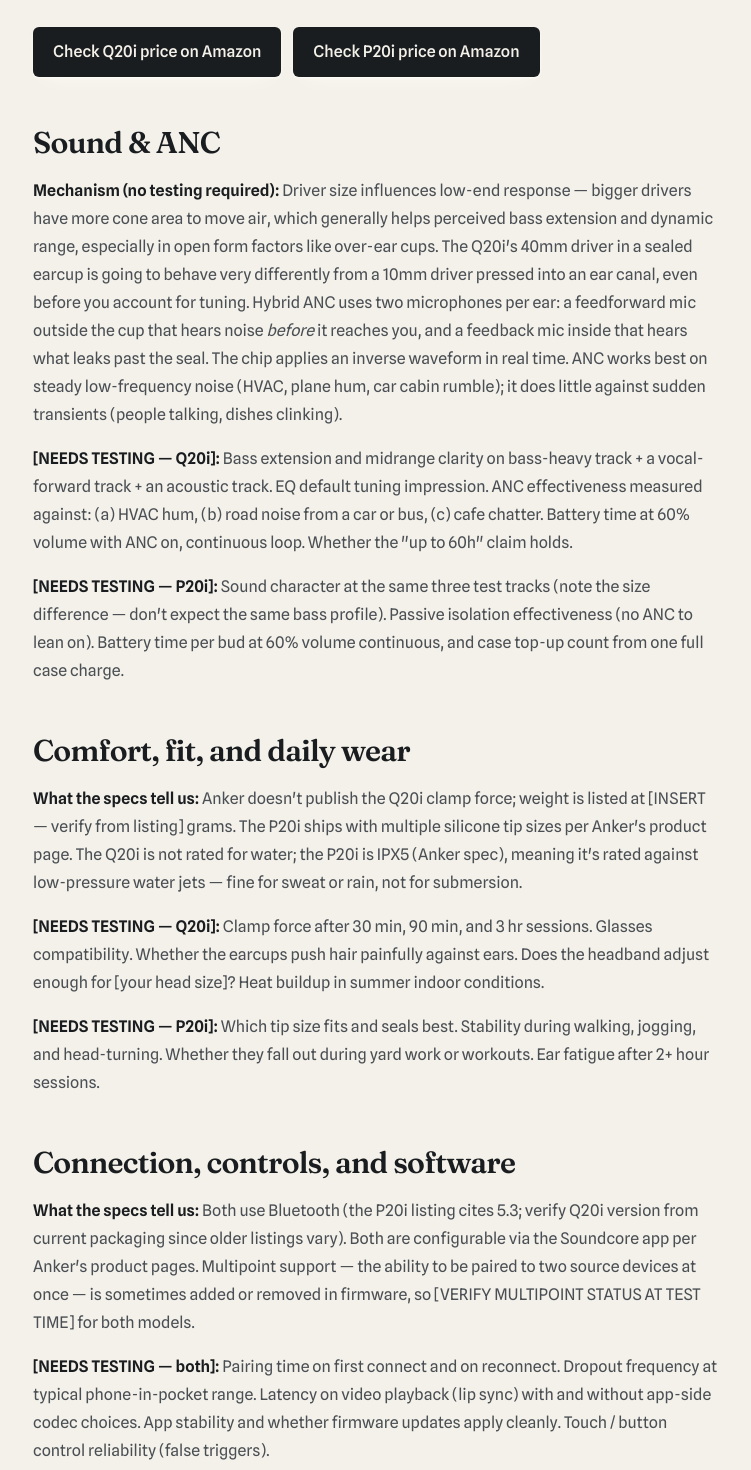
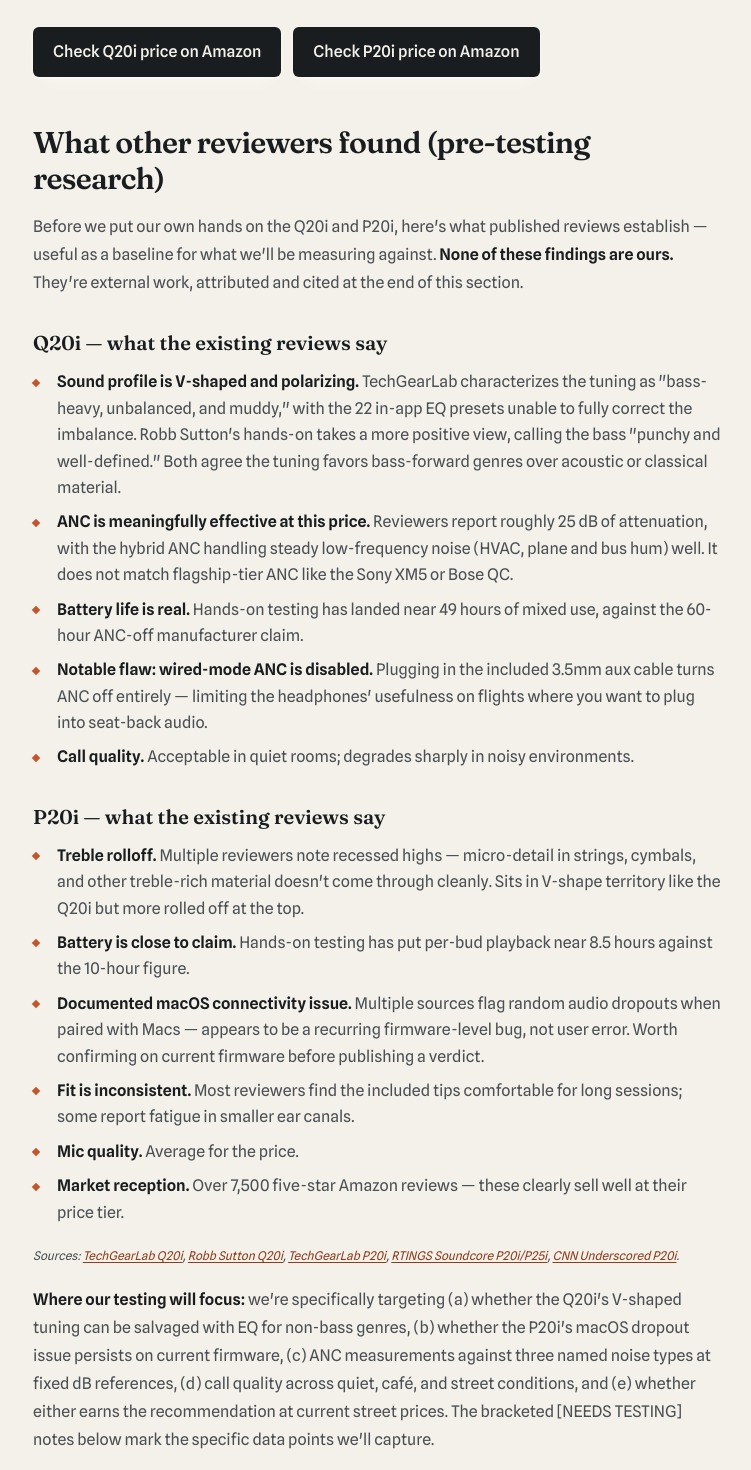
Before and after one commit to jlee4102/theisaacstandard, a Next.js app: page /review/anker-soundcore-q20i-vs-p20i in a window 1280 px wide. Shown: the part 2460-3930 px from the top of the page, without its empty margins (263-1014 px from the left). Built offline with nearby package versions, Linux system fonts and the light colour scheme; no server answers.

Commit message:
Add pre-testing research synthesis section (attributed) to Anker review and template

```diff
--- a/app/review/anker-soundcore-q20i-vs-p20i/page.tsx
+++ b/app/review/anker-soundcore-q20i-vs-p20i/page.tsx
@@ -84,6 +84,38 @@
         <AffiliateLink asin={Q20I_ASIN}>Check Q20i price on Amazon</AffiliateLink>
         <AffiliateLink asin={P20I_ASIN}>Check P20i price on Amazon</AffiliateLink>
       </div>
+
+      <h2>What other reviewers found (pre-testing research)</h2>
+      <p>
+        Before we put our own hands on the Q20i and P20i, here&apos;s what published reviews establish — useful as a baseline for what we&apos;ll be measuring against. <strong>None of these findings are ours.</strong> They&apos;re external work, attributed and cited at the end of this section.
+      </p>
+
+      <h3>Q20i — what the existing reviews say</h3>
+      <ul>
+        <li><strong>Sound profile is V-shaped and polarizing.</strong> TechGearLab characterizes the tuning as &quot;bass-heavy, unbalanced, and muddy,&quot; with the 22 in-app EQ presets unable to fully correct the imbalance. Robb Sutton&apos;s hands-on takes a more positive view, calling the bass &quot;punchy and well-defined.&quot; Both agree the tuning favors bass-forward genres over acoustic or classical material.</li>
+        <li><strong>ANC is meaningfully effective at this price.</strong> Reviewers report roughly 25 dB of attenuation, with the hybrid ANC handling steady low-frequency noise (HVAC, plane and bus hum) well. It does not match flagship-tier ANC like the Sony XM5 or Bose QC.</li>
+        <li><strong>Battery life is real.</strong> Hands-on testing has landed near 49 hours of mixed use, against the 60-hour ANC-off manufacturer claim.</li>
+        <li><strong>Notable flaw: wired-mode ANC is disabled.</strong> Plugging in the included 3.5mm aux cable turns ANC off entirely — limiting the headphones&apos; usefulness on flights where you want to plug into seat-back audio.</li>
+        <li><strong>Call quality.</strong> Acceptable in quiet rooms; degrades sharply in noisy environments.</li>
+      </ul>
+
+      <h3>P20i — what the existing reviews say</h3>
+      <ul>
+        <li><strong>Treble rolloff.</strong> Multiple reviewers note recessed highs — micro-detail in strings, cymbals, and other treble-rich material doesn&apos;t come through cleanly. Sits in V-shape territory like the Q20i but more rolled off at the top.</li>
+        <li><strong>Battery is close to claim.</strong> Hands-on testing has put per-bud playback near 8.5 hours against the 10-hour figure.</li>
+        <li><strong>Documented macOS connectivity issue.</strong> Multiple sources flag random audio dropouts when paired with Macs — appears to be a recurring firmware-level bug, not user error. Worth confirming on current firmware before publishing a verdict.</li>
+        <li><strong>Fit is inconsistent.</strong> Most reviewers find the included tips comfortable for long sessions; some report fatigue in smaller ear canals.</li>
+        <li><strong>Mic quality.</strong> Average for the price.</li>
+        <li><strong>Market reception.</strong> Over 7,500 five-star Amazon reviews — these clearly sell well at their price tier.</li>
+      </ul>
+
+      <p className="text-xs text-ink-faint italic not-prose mt-3">
+        Sources: <a href="https://www.techgearlab.com/reviews/audio/budget-headphones/soundcore-q20i" target="_blank" rel="noopener">TechGearLab Q20i</a>, <a href="https://robbsutton.com/soundcore-by-anker-q20i-hybrid-active-review/" target="_blank" rel="noopener">Robb Sutton Q20i</a>, <a href="https://www.techgearlab.com/reviews/audio/wireless-earbuds/soundcore-p20i" target="_blank" rel="noopener">TechGearLab P20i</a>, <a href="https://www.rtings.com/headphones/reviews/anker/soundcore-p25i-p20i-true-wireless" target="_blank" rel="noopener">RTINGS Soundcore P20i/P25i</a>, <a href="https://www.cnn.com/cnn-underscored/reviews/anker-soundcore-p20i-true-wireless-earbuds" target="_blank" rel="noopener">CNN Underscored P20i</a>.
+      </p>
+
+      <p>
+        <strong>Where our testing will focus:</strong> we&apos;re specifically targeting (a) whether the Q20i&apos;s V-shaped tuning can be salvaged with EQ for non-bass genres, (b) whether the P20i&apos;s macOS dropout issue persists on current firmware, (c) ANC measurements against three named noise types at fixed dB references, (d) call quality across quiet, café, and street conditions, and (e) whether either earns the recommendation at current street prices. The bracketed [NEEDS TESTING] notes below mark the specific data points we&apos;ll capture.
+      </p>
 
       <h2>Sound &amp; ANC</h2>
       <p>
```
Also changed, not shown: templates/review-template.tsx (+23 -0 lines).
